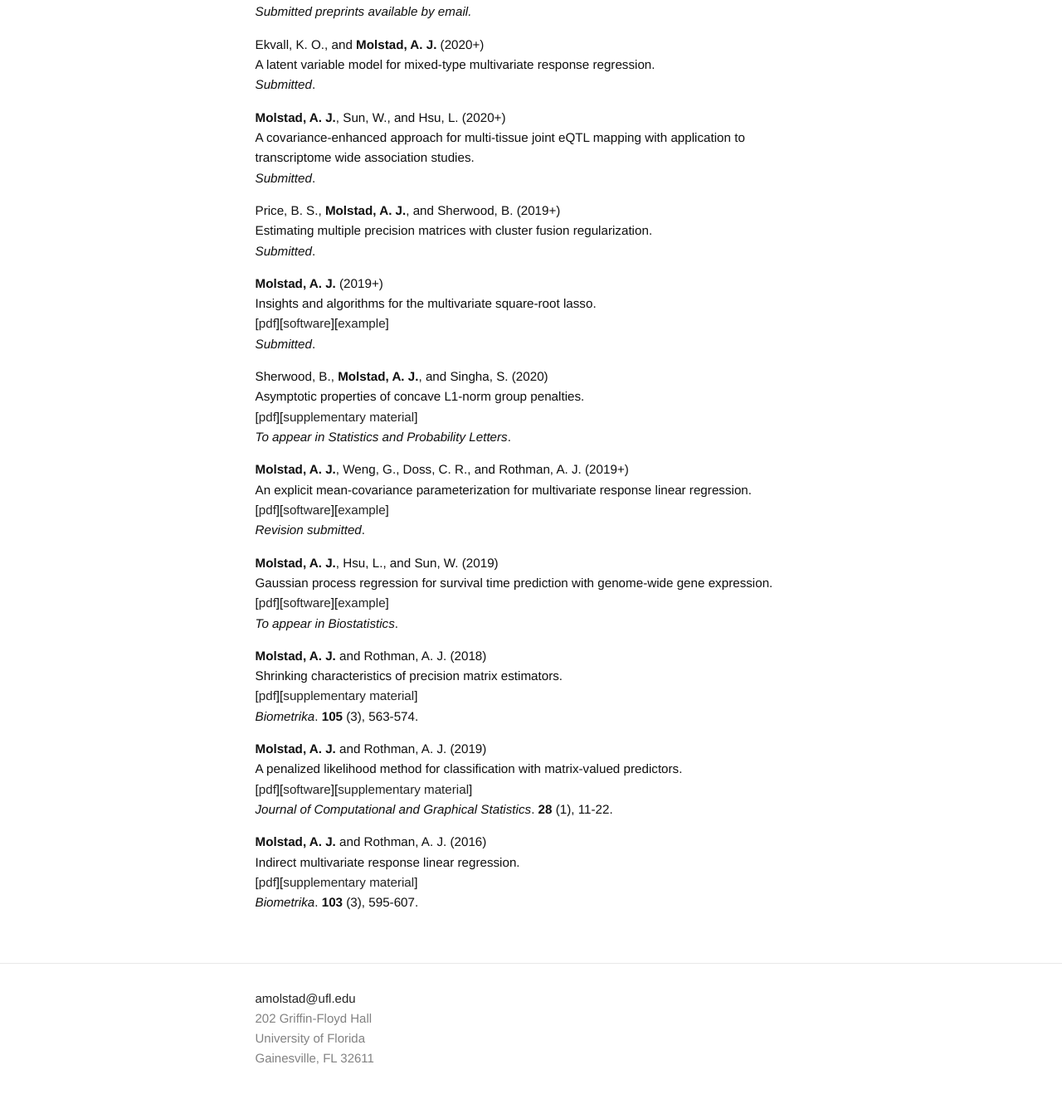
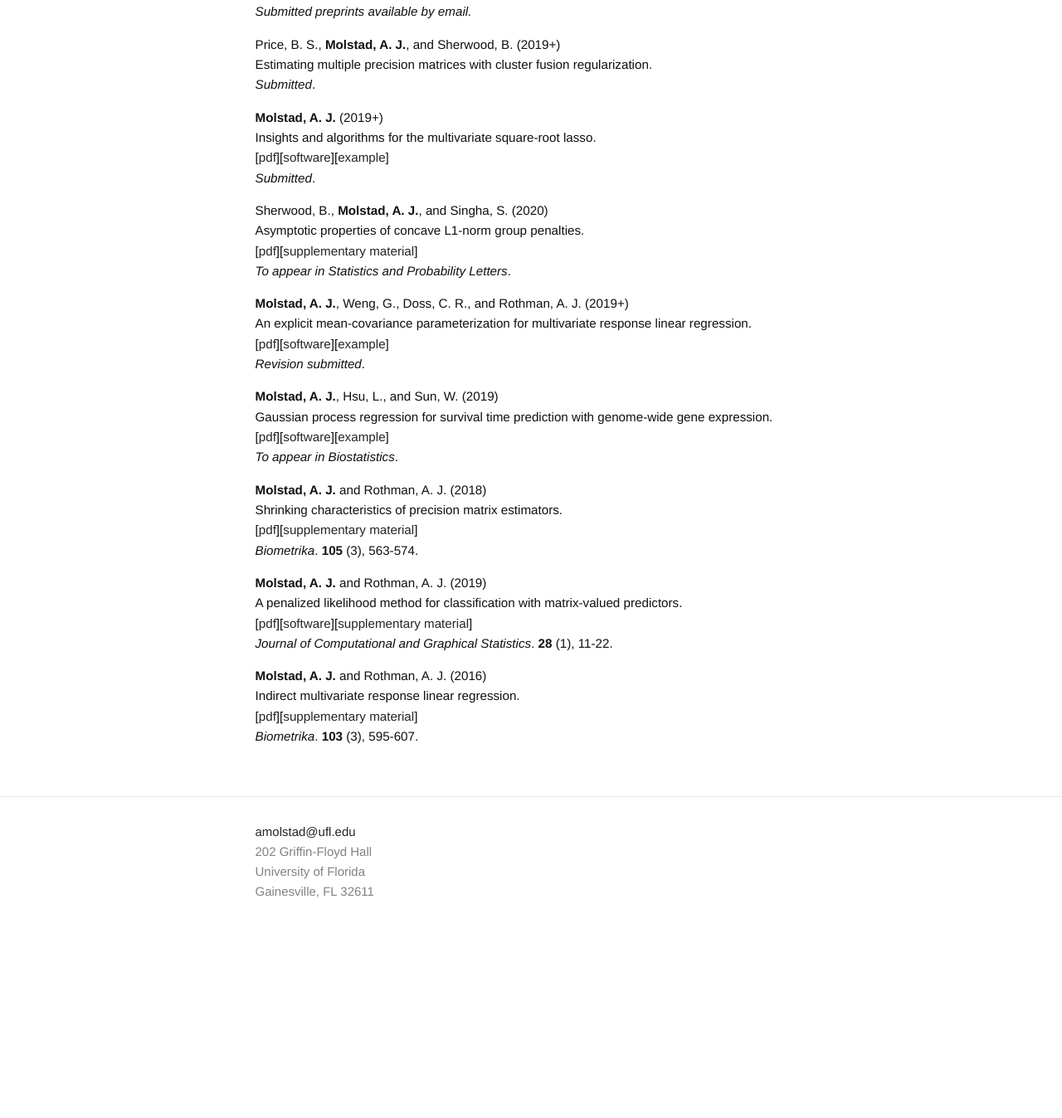
Before and after one commit to ajmolstad/ajmolstad.github.io, a Jekyll site: the page built from research.md, in a window 1280 px wide. Shown: the part 451-1799 px from the top of the page at 83% size. Built offline with Jekyll 4.4.1, drawn with Linux system fonts in a browser that asks for light colours; after the commit the page ends 1598 px from its top, so only the background shows below that.

Commit message:
Update research.md

```diff
--- a/research.md
+++ b/research.md
@@ -9,17 +9,17 @@
 *Submitted preprints available by email.*
 
 
-Ekvall, K. O., and **Molstad, A. J.** (2020+)<br>
+<!-- Ekvall, K. O., and **Molstad, A. J.** (2020+)<br>
 A latent variable model for mixed-type multivariate response regression. <br>
-*Submitted*.  <br>
+*Submitted*.  <br> -->
 
 <!-- **Molstad, A. J.**, and Rothman A. J. (2020+)<br>
 Variable selection for multivariate multinomial logistic regression. <br>
 *In preparation*.  <br> -->
 
-**Molstad, A. J.**, Sun, W., and Hsu, L. (2020+)<br>
+<!-- **Molstad, A. J.**, Sun, W., and Hsu, L. (2020+)<br>
 A covariance-enhanced approach for multi-tissue joint eQTL mapping with application to transcriptome wide association studies. <br>
-*Submitted*.  <br>
+*Submitted*.  <br> -->
 
 Price, B. S., **Molstad, A. J.**, and Sherwood, B. (2019+)<br>
 Estimating multiple precision matrices with cluster fusion regularization. <br>
```
